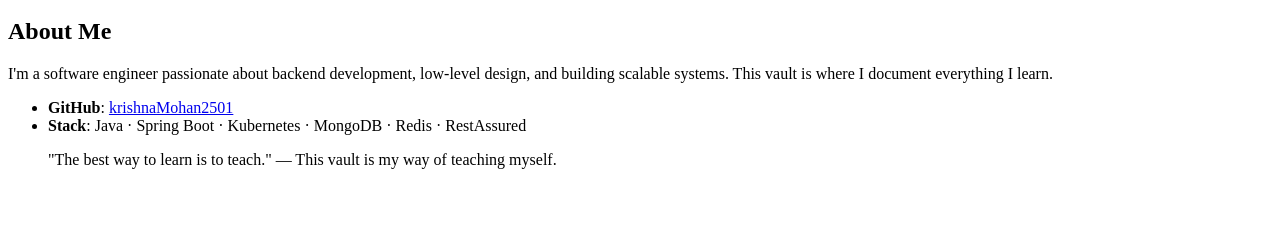
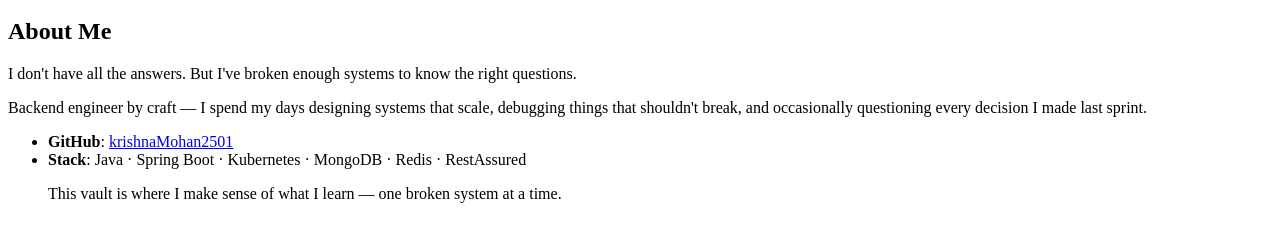
Before and after one commit to krishnaMohan2501/krishna-vault, a Next.js app: page / in a window 1280 px wide. Shown: the part 219-460 px from the top of the page. Built offline with nearby package versions, Linux system fonts and the light colour scheme.

Commit message:
update about me with honest & grounded tone

```diff
--- a/pages/index.mdx
+++ b/pages/index.mdx
@@ -21,9 +21,12 @@ Welcome to my personal knowledge vault — a curated collection of notes, patter
 
 ## About Me
 
-I'm a software engineer passionate about backend development, low-level design, and building scalable systems. This vault is where I document everything I learn.
+I don't have all the answers.
+But I've broken enough systems to know the right questions.
+
+Backend engineer by craft — I spend my days designing systems that scale, debugging things that shouldn't break, and occasionally questioning every decision I made last sprint.
 
 - **GitHub**: [krishnaMohan2501](https://github.com/krishnaMohan2501)
 - **Stack**: Java · Spring Boot · Kubernetes · MongoDB · Redis · RestAssured
 
-> "The best way to learn is to teach." — This vault is my way of teaching myself.
+> This vault is where I make sense of what I learn — one broken system at a time.
```
